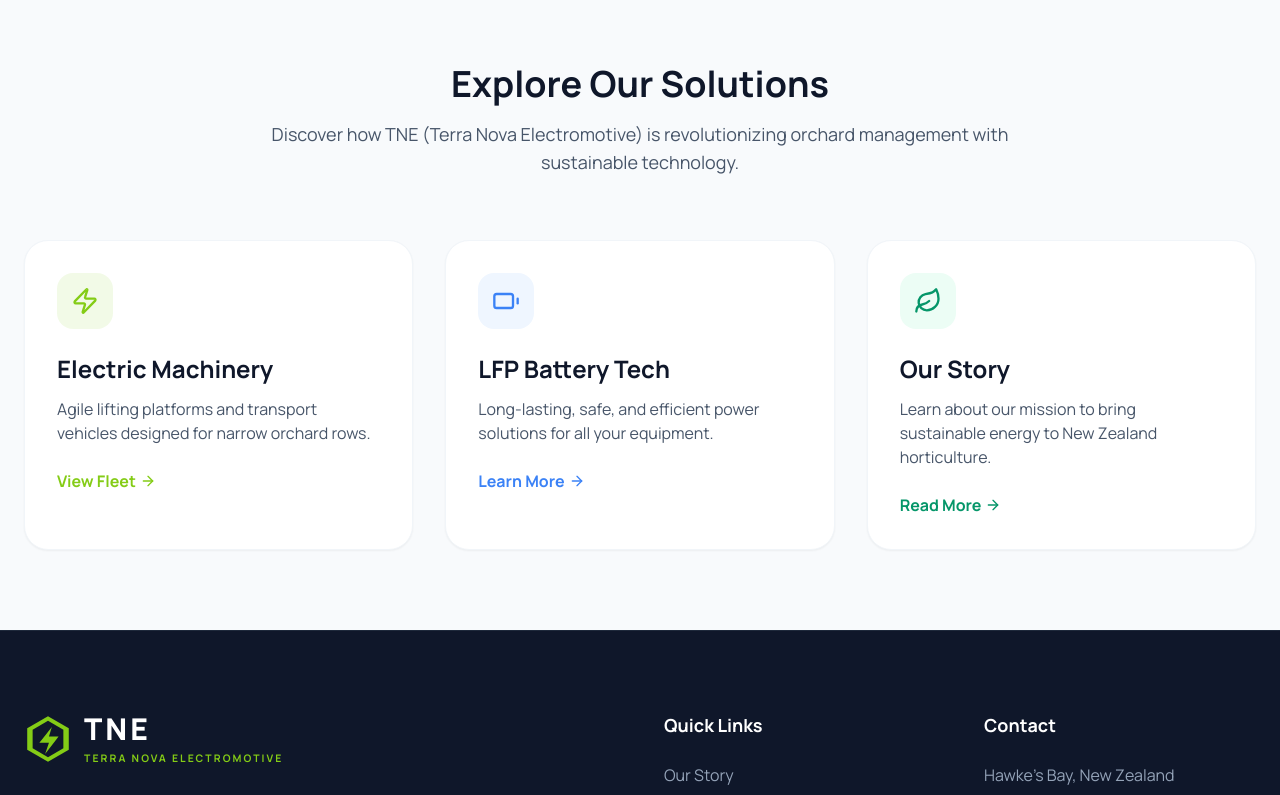
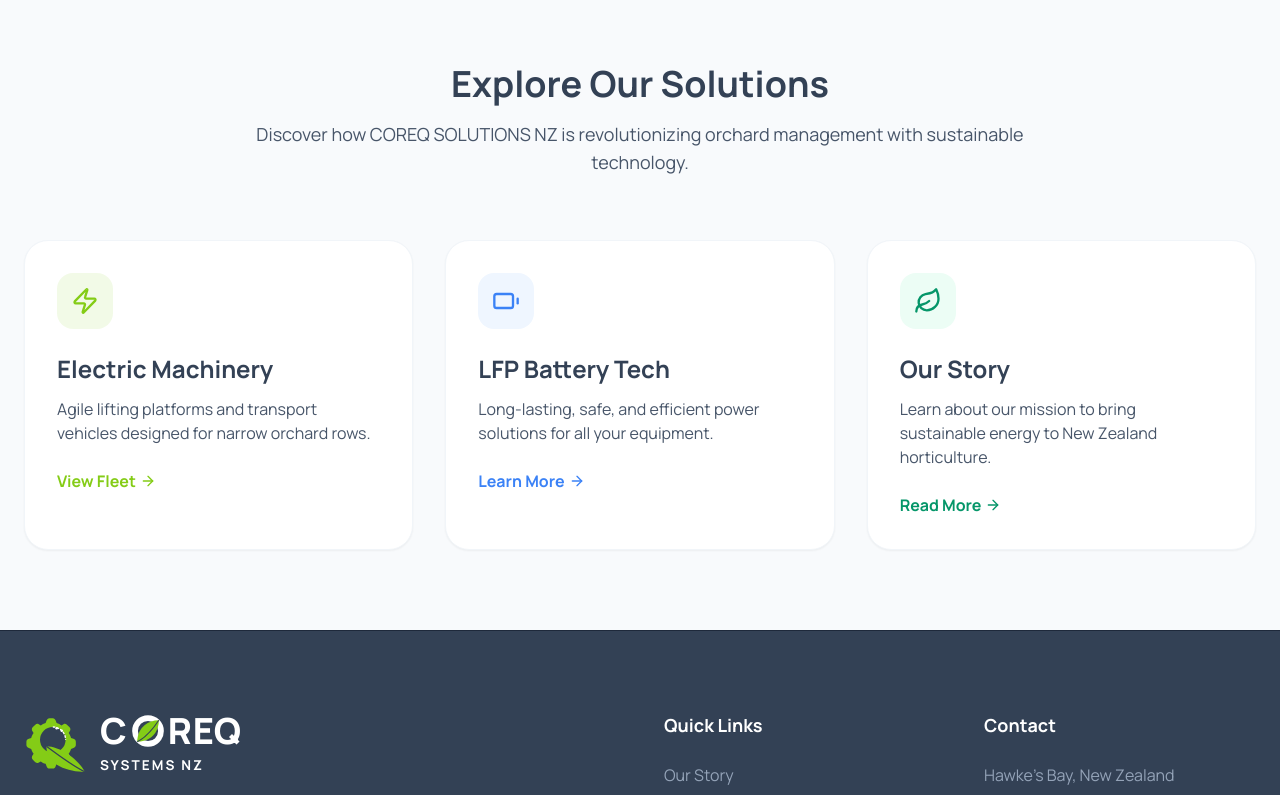
Before and after one commit to sjehong1987/TNE, a React (Vite) app: page / in a window 1280 px wide. Shown: the part 1040-1835 px from the top of the page. Built offline with nearby package versions, Linux system fonts and the light colour scheme; no server answers; the database is empty.

Commit message:
Add files via upload

```diff
--- a/components/BookDemo.tsx
+++ b/components/BookDemo.tsx
@@ -39,7 +39,7 @@ const BookDemo: React.FC = () => {
           // 주의: 여기에 Web3Forms에서 발급받은 Access Key를 입력해야 합니다.
           access_key: import.meta.env.VITE_WEB3FORMS_ACCESS_KEY || 'YOUR_WEB3FORMS_ACCESS_KEY_HERE',
           subject: `New Inquiry: ${formData.interest} - ${formData.name}`,
-          from_name: 'TNE Website Contact Form',
+          from_name: 'COREQ Website Contact Form',
           Name: formData.name,
           Email: formData.email,
           Company: formData.company,
@@ -154,7 +154,7 @@ const BookDemo: React.FC = () => {
                           name="company"
                           value={formData.company}
                           onChange={handleChange}
-                          placeholder="ex) TNE (Terra Nova Electromotive)"
+                          placeholder="ex) COREQ SOLUTIONS NZ"
                           className="w-full bg-slate-50 border border-slate-200 rounded-xl px-4 py-3 focus:outline-none focus:ring-2 focus:ring-mh-green transition-all"
                        />
                     </div>
--- a/components/Footer.tsx
+++ b/components/Footer.tsx
@@ -3,8 +3,11 @@ import { Leaf, Facebook, Instagram, Linkedin, Twitter } from 'lucide-react';
 import { Link } from 'react-router-dom';
 import { IMAGES } from '../images';
 import Logo from './Logo';
+import { useCustomLogo } from '../hooks/useCustomLogo';
 
 const Footer: React.FC = () => {
+  const { customLogo } = useCustomLogo();
+
   return (
     <footer className="bg-mh-dark text-white pt-20 pb-10 border-t border-slate-800">
       <div className="container mx-auto px-6">
@@ -12,11 +15,11 @@ const Footer: React.FC = () => {
 
           <div className="col-span-1 md:col-span-2">
             <Link to="/" className="flex items-center gap-2 mb-6">
-               {IMAGES.logo ? (
+               {customLogo || IMAGES.logo ? (
                   <img
-                    src={IMAGES.logo}
-                    alt="TNE (Terra Nova Electromotive)"
-                    className="h-10 w-auto object-contain max-w-[150px]"
+                    src={customLogo || IMAGES.logo}
+                    alt="COREQ SOLUTIONS NZ"
+                    className="h-16 w-auto object-contain max-w-[200px]"
                   />
                ) : (
                   <Logo dark={false} />
@@ -60,7 +63,7 @@ const Footer: React.FC = () => {
         </div>
 
         <div className="border-t border-slate-800 pt-8 flex flex-col md:flex-row justify-between items-center text-slate-500 text-sm">
-           <p>&copy; {new Date().getFullYear()} TNE (Terra Nova Electromotive). All rights reserved.</p>
+           <p>&copy; {new Date().getFullYear()} COREQ SOLUTIONS NZ. All rights reserved.</p>
            <p>Designed for NZ Orchards.</p>
         </div>
       </div>
--- a/components/Logo.tsx
+++ b/components/Logo.tsx
@@ -7,28 +7,59 @@ interface LogoProps {
 
 const Logo: React.FC<LogoProps> = ({ className = '', dark = false }) => {
   const textColor = dark ? 'text-mh-dark' : 'text-white';
+  const leafColor = '#84CC16'; // mh-green
+  const bgColor = dark ? '#F8FAFC' : '#334155'; // Background color for cutouts
 
   return (
-    <div className={`flex items-center gap-3 ${className}`}>
-      {/* Icon Part */}
-      <div className="relative flex items-center justify-center w-10 h-10 md:w-12 md:h-12 shrink-0">
+    <div className={`flex items-center gap-2 md:gap-3 ${className}`}>
+      {/* Icon Part: Gear with Circuit and Leaf */}
+      <div className="relative flex items-center justify-center w-12 h-12 md:w-16 md:h-16 shrink-0">
         <svg viewBox="0 0 100 100" className="w-full h-full" fill="none" xmlns="http://www.w3.org/2000/svg">
-          {/* Hexagon Base */}
-          <path d="M50 2.5 L93.3 27.5 V72.5 L50 97.5 L6.7 72.5 V27.5 Z" className="fill-mh-green" />
-          {/* Inner Hexagon */}
-          <path d="M50 12 L82 30.5 V69.5 L50 88 L18 69.5 V30.5 Z" className="fill-mh-dark" />
-          {/* Lightning Bolt inside */}
-          <path d="M58 25 L32 58 H52 L44 81 L72 45 H52 L58 25 Z" className="fill-mh-green" />
+          <defs>
+            <mask id="gear-mask">
+              <rect width="100" height="100" fill="white" />
+              <circle cx="45" cy="45" r="20" fill="black" />
+            </mask>
+          </defs>
+
+          {/* Gear */}
+          <g mask="url(#gear-mask)">
+            <path d="M50 5C53 5 55 7 56 10L58 15C62 16 65 18 68 20L73 17C75 16 78 17 80 19L85 24C87 26 87 29 86 31L83 36C85 39 87 42 88 46L93 48C96 49 98 51 98 54V61C98 64 96 66 93 67L88 69C87 73 85 76 83 79L86 84C87 86 87 89 85 91L80 96C78 98 75 99 73 98L68 95C65 97 62 99 58 100L56 105C55 108 53 110 50 110H43C40 110 38 108 37 105L35 100C31 99 28 97 25 95L20 98C18 99 15 98 13 96L8 91C6 89 6 86 7 84L10 79C8 76 6 73 5 69L0 67C-3 66 -5 64 -5 61V54C-5 51 -3 49 0 48L5 46C6 42 8 39 10 36L7 31C6 29 6 26 8 24L13 19C15 17 18 16 20 17L25 20C28 18 31 16 35 15L37 10C38 7 40 5 43 5H50Z"
+                  fill={leafColor} transform="scale(0.75) translate(10, 10)" />
+          </g>
+
+          {/* Circuit lines */}
+          <path d="M45 25 A 20 20 0 0 1 65 45" stroke={dark ? '#334155' : 'white'} strokeWidth="2" fill="none" strokeDasharray="4 2" />
+          <circle cx="59" cy="31" r="2" fill={dark ? '#334155' : 'white'} />
+          <circle cx="51" cy="27" r="2" fill={dark ? '#334155' : 'white'} />
+
+          {/* Leaf overlapping gear */}
+          <path d="M35 55 C 55 55, 85 75, 95 95 C 70 95, 35 85, 35 55 Z" fill={leafColor} />
+          <path d="M35 55 C 55 70, 75 85, 95 95" stroke={bgColor} strokeWidth="2" fill="none" />
         </svg>
       </div>
 
       {/* Text Part */}
       <div className="flex flex-col justify-center">
-        <span className={`text-2xl md:text-3xl font-black tracking-widest leading-none ${textColor}`}>
-          TNE
-        </span>
-        <span className="text-[0.55rem] md:text-[0.65rem] font-bold tracking-[0.2em] text-mh-green uppercase mt-1">
-          Terra Nova Electromotive
+        <div className="flex items-center">
+          <span className={`text-3xl md:text-4xl font-black tracking-wide leading-none ${textColor}`}>
+            C
+          </span>
+          {/* The 'O' with a leaf */}
+          <div className="relative w-7 h-7 md:w-9 md:h-9 mx-0.5 flex items-center justify-center">
+            <svg viewBox="0 0 100 100" className="w-full h-full" fill="none" xmlns="http://www.w3.org/2000/svg">
+              <circle cx="50" cy="50" r="36" stroke={dark ? '#334155' : 'white'} strokeWidth="16" fill="none" />
+              {/* Leaf inside O */}
+              <path d="M20 80 C 20 40, 50 20, 80 20 C 80 60, 50 80, 20 80 Z" fill={leafColor} />
+              <path d="M20 80 C 40 70, 60 50, 80 20" stroke={bgColor} strokeWidth="3" fill="none" />
+            </svg>
+          </div>
+          <span className={`text-3xl md:text-4xl font-black tracking-wide leading-none ${textColor}`}>
+            REQ
+          </span>
+        </div>
+        <span className={`text-[0.7rem] md:text-[0.85rem] font-bold tracking-[0.15em] uppercase mt-1 ${textColor}`}>
+          SYSTEMS NZ
         </span>
       </div>
     </div>
--- a/components/Navigation.tsx
+++ b/components/Navigation.tsx
@@ -3,13 +3,14 @@ import { Menu, X, Zap, ChevronDown, Leaf } from 'lucide-react';
 import { Link, useLocation } from 'react-router-dom';
 import { IMAGES } from '../images';
 import Logo from './Logo';
+import { useCustomLogo } from '../hooks/useCustomLogo';
 
 interface NavigationProps {
   scrolled: boolean;
 }
 
 const navItems = [
-  { label: 'Why TNE?', href: '/our-story' },
+  { label: 'Why COREQ?', href: '/our-story' },
   {
     label: 'Machinery',
     href: '/machinery',
@@ -38,6 +39,7 @@ const navItems = [
 const Navigation: React.FC<NavigationProps> = ({ scrolled }) => {
   const [isOpen, setIsOpen] = useState(false);
   const location = useLocation();
+  const { customLogo } = useCustomLogo();
 
   const isActive = (path: string) => {
     if (path === '/') return location.pathname === '/';
@@ -53,11 +55,11 @@ const Navigation: React.FC<NavigationProps> = ({ scrolled }) => {
       <div className="container mx-auto px-6 flex flex-nowrap justify-between items-center">
         {/* Logo */}
         <Link to="/" className="flex items-center gap-2 group shrink-0">
-          {IMAGES.logo ? (
+          {customLogo || IMAGES.logo ? (
             <img
-              src={IMAGES.logo}
-              alt="TNE (Terra Nova Electromotive)"
-              className="h-10 w-auto object-contain max-w-[150px]"
+              src={customLogo || IMAGES.logo}
+              alt="COREQ SOLUTIONS NZ"
+              className="h-16 w-auto object-contain max-w-[200px]"
             />
           ) : (
             <Logo dark={false} />
--- a/components/WhyMH.tsx
+++ b/components/WhyMH.tsx
@@ -102,7 +102,7 @@ const WhyMH: React.FC = () => {
                             We envision a future where the roar of diesel engines in orchards is replaced by the quiet hum of electric motors.
                          </p>
                          <p className="mt-4 text-slate-300 leading-relaxed text-lg">
-                            TNE (Terra Nova Electromotive) is here to lead that transition, ensuring that the work we do on the land is as clean as the land itself.
+                            COREQ SOLUTIONS NZ is here to lead that transition, ensuring that the work we do on the land is as clean as the land itself.
                          </p>
                       </div>
                   </div>
--- /dev/null
+++ b/hooks/useCustomLogo.ts
@@ -0,0 +1,30 @@
+import { useState, useEffect } from 'react';
+
+export const useCustomLogo = () => {
+  const [customLogo, setCustomLogo] = useState<string | null>(null);
+
+  useEffect(() => {
+    const savedLogo = localStorage.getItem('customLogo');
+    if (savedLogo) {
+      setCustomLogo(savedLogo);
+    }
+
+    const handleLogoUpdate = () => {
+      setCustomLogo(localStorage.getItem('customLogo'));
+    };
+
+    window.addEventListener('logo-updated', handleLogoUpdate);
+    return () => window.removeEventListener('logo-updated', handleLogoUpdate);
+  }, []);
+
+  const updateLogo = (base64String: string | null) => {
+    if (base64String) {
+      localStorage.setItem('customLogo', base64String);
+    } else {
+      localStorage.removeItem('customLogo');
+    }
+    window.dispatchEvent(new Event('logo-updated'));
+  };
+
+  return { customLogo, updateLogo };
+};
--- a/index.html
+++ b/index.html
@@ -9,14 +9,14 @@
     <!-- Open Graph / Facebook -->
     <meta property="og:type" content="website" />
     <meta property="og:url" content="https://greendrive.co.nz/" />
-    <meta property="og:title" content="TNE (Terra Nova Electromotive) - The Smart Fit for Any Orchard" />
+    <meta property="og:title" content="COREQ SOLUTIONS NZ - The Smart Fit for Any Orchard" />
     <meta property="og:description" content="Agile, Sustainable, and Reliable EV solutions for New Zealand agriculture. Custom-built electric machinery maximizing efficiency without damaging trees." />
     <meta property="og:image" content="https://greendrive.co.nz/og-image.jpg" />
 
     <!-- Twitter -->
     <meta property="twitter:card" content="summary_large_image" />
     <meta property="twitter:url" content="https://greendrive.co.nz/" />
-    <meta property="twitter:title" content="TNE (Terra Nova Electromotive) - The Smart Fit for Any Orchard" />
+    <meta property="twitter:title" content="COREQ SOLUTIONS NZ - The Smart Fit for Any Orchard" />
     <meta property="twitter:description" content="Agile, Sustainable, and Reliable EV solutions for New Zealand agriculture. Custom-built electric machinery maximizing efficiency without damaging trees." />
     <meta property="twitter:image" content="https://greendrive.co.nz/twitter-image.jpg" />
 
@@ -28,7 +28,7 @@
           {
             "@type": "Organization",
             "@id": "https://greendrive.co.nz/#organization",
-            "name": "TNE (Terra Nova Electromotive)",
+            "name": "COREQ SOLUTIONS NZ",
             "url": "https://greendrive.co.nz/",
             "logo": {
               "@type": "ImageObject",
@@ -45,7 +45,7 @@
           {
             "@type": "LocalBusiness",
             "@id": "https://greendrive.co.nz/#localbusiness",
-            "name": "TNE (Terra Nova Electromotive)",
+            "name": "COREQ SOLUTIONS NZ",
             "image": "https://greendrive.co.nz/logo.png",
             "url": "https://greendrive.co.nz/",
             "telephone": "",
@@ -75,7 +75,7 @@
             "@type": "WebSite",
             "@id": "https://greendrive.co.nz/#website",
             "url": "https://greendrive.co.nz/",
-            "name": "TNE (Terra Nova Electromotive)",
+            "name": "COREQ SOLUTIONS NZ",
             "description": "The Smart Fit for Any Orchard. Agile, Sustainable, and Reliable EV solutions for New Zealand agriculture.",
             "publisher": {
               "@id": "https://greendrive.co.nz/#organization"
@@ -85,7 +85,7 @@
       }
     </script>
 
-    <title>TNE (Terra Nova Electromotive) - The Smart Fit for Any Orchard</title>
+    <title>COREQ SOLUTIONS NZ - The Smart Fit for Any Orchard</title>
     <script src="https://cdn.tailwindcss.com"></script>
     <link rel="preconnect" href="https://fonts.googleapis.com">
     <link rel="preconnect" href="https://fonts.gstatic.com" crossorigin>
@@ -99,10 +99,10 @@
             },
             colors: {
               mh: {
-                green: '#84CC16', // Lime-500 equivalent, fresh and electric like VoltHaus
-                dark: '#0F172A', // Slate-900
+                green: '#84CC16', // Volt Green (Bright Green)
+                dark: '#334155', // Industrial Slate (Grey)
                 light: '#F8FAFC', // Slate-50
-                blue: '#0284C7', // Sky-600
+                blue: '#0EA5E9', // Sky-500
                 accent: '#A3E635' // Lime-400
               }
             },
--- a/metadata.json
+++ b/metadata.json
@@ -1,5 +1,5 @@
 {
-  "name": "TNE",
+  "name": "COREQ SOLUTIONS NZ",
   "description": "The Smart Fit for Any Orchard. Agile, Sustainable, and Reliable EV solutions for New Zealand agriculture.",
   "requestFramePermissions": []
 }
--- a/pages/Admin.tsx
+++ b/pages/Admin.tsx
@@ -1,8 +1,11 @@
-import React, { useState, useEffect } from 'react';
+import React, { useState, useEffect, useRef } from 'react';
 import { GalleryService, GalleryItem } from '../services/galleryService';
 import { ProductService, Product } from '../services/productService';
 import { HeroService, HeroSlide, HeroProduct } from '../services/heroService';
-import { Check, Trash2, RefreshCw, AlertCircle, Lock, LogIn, Plus, Edit2, X, Upload } from 'lucide-react';
+import { Check, Trash2, RefreshCw, AlertCircle, Lock, LogIn, Plus, Edit2, X, Upload, Camera } from 'lucide-react';
+import { useCustomLogo } from '../hooks/useCustomLogo';
+import { IMAGES } from '../images';
+import Logo from '../components/Logo';
 
 const AdminPage: React.FC = () => {
   const [isAuthenticated, setIsAuthenticated] = useState(false);
@@ -14,7 +17,7 @@ const AdminPage: React.FC = () => {
   const [activeTab, setActiveTab] = useState<'pending' | 'approved'>('pending');
 
   // Product State
-  const [activeSection, setActiveSection] = useState<'gallery' | 'products' | 'hero'>('gallery');
+  const [activeSection, setActiveSection] = useState<'gallery' | 'products' | 'hero' | 'settings'>('gallery');
   const [products, setProducts] = useState<Product[]>([]);
   const [isProductModalOpen, setIsProductModalOpen] = useState(false);
   const [editingProduct, setEditingProduct] = useState<Product | null>(null);
@@ -55,6 +58,22 @@ const AdminPage: React.FC = () => {
     image: '',
     youtubeId: ''
   });
+
+  // Settings State
+  const { customLogo, updateLogo } = useCustomLogo();
+  const logoInputRef = useRef<HTMLInputElement>(null);
+
+  const handleLogoUpload = (e: React.ChangeEvent<HTMLInputElement>) => {
+    const file = e.target.files?.[0];
+    if (file) {
+      const reader = new FileReader();
+      reader.onloadend = () => {
+        const base64String = reader.result as string;
+        updateLogo(base64String);
+      };
+      reader.readAsDataURL(file);
+    }
+  };
 
   useEffect(() => {
     if (isAuthenticated) {
@@ -487,7 +506,82 @@ const AdminPage: React.FC = () => {
           >
             Hero Content
           </button>
+          <button
+            onClick={() => setActiveSection('settings')}
+            className={`px-6 py-2 rounded-lg font-bold text-sm transition-all whitespace-nowrap ${
+              activeSection === 'settings' ? 'bg-white text-mh-dark shadow-sm' : 'text-slate-500 hover:text-slate-700'
+            }`}
+          >
+            Site Settings
+          </button>
         </div>
+
+        {/* --- SETTINGS SECTION --- */}
+        {activeSection === 'settings' && (
+          <>
+            <div className="flex justify-between items-center mb-6">
+               <h2 className="text-xl font-bold text-mh-dark">Site Settings</h2>
+            </div>
+            <div className="bg-white p-6 rounded-xl border border-slate-100 shadow-sm max-w-2xl">
+              <h3 className="font-bold text-lg text-mh-dark mb-4">Website Logo</h3>
+              <p className="text-slate-500 text-sm mb-6">
+                Upload a custom logo to replace the default one. This will update the logo in the navigation bar and footer.
+              </p>
+
+              <div className="flex items-center gap-6">
+                <div className="w-48 h-24 bg-slate-100 rounded-lg border border-slate-200 flex items-center justify-center p-4 relative group">
+                  {customLogo || IMAGES.logo ? (
+                    <img
+                      src={customLogo || IMAGES.logo}
+                      alt="Current Logo"
+                      className="max-w-full max-h-full object-contain"
+                    />
+                  ) : (
+                    <Logo dark={true} />
+                  )}
+
+                  <div className="absolute inset-0 bg-black/50 opacity-0 group-hover:opacity-100 transition-opacity rounded-lg flex items-center justify-center gap-2">
+                    <button
+                      onClick={() => logoInputRef.current?.click()}
+                      className="bg-white text-mh-dark p-2 rounded-full hover:bg-mh-green transition-colors"
+                      title="Upload new logo"
+                    >
+                      <Camera className="w-4 h-4" />
+                    </button>
+                    {customLogo && (
+                      <button
+                        onClick={() => updateLogo(null)}
+                        className="bg-red-500 text-white p-2 rounded-full hover:bg-red-600 transition-colors"
+                        title="Remove custom logo"
+                      >
+                        <Trash2 className="w-4 h-4" />
+                      </button>
+                    )}
+                  </div>
+                </div>
+
+                <div className="flex-1">
+                  <button
+                    onClick={() => logoInputRef.current?.click()}
+                    className="bg-mh-dark text-white px-4 py-2 rounded-lg font-bold text-sm hover:bg-slate-800 transition-colors flex items-center gap-2 mb-2"
+                  >
+                    <Upload className="w-4 h-4" /> Upload Logo
+                  </button>
+                  <p className="text-xs text-slate-400">
+                    Recommended format: PNG with transparent background. Max height: 64px.
+                  </p>
+                  <input
+                    type="file"
+                    ref={logoInputRef}
+                    onChange={handleLogoUpload}
+                    accept="image/*"
+                    className="hidden"
+                  />
+                </div>
+              </div>
+            </div>
+          </>
+        )}
 
         {/* --- HERO SECTION --- */}
         {activeSection === 'hero' && (
--- a/pages/Gallery.tsx
+++ b/pages/Gallery.tsx
@@ -112,7 +112,7 @@ const GalleryPage: React.FC = () => {
               Field <span className="text-mh-green">Gallery</span>
             </h1>
             <p className="text-slate-600 text-lg max-w-2xl">
-              See how TNE (Terra Nova Electromotive) products are making a difference in the real world.
+              See how COREQ SOLUTIONS NZ products are making a difference in the real world.
               Browse stories from our community or share your own experience.
             </p>
           </div>
--- a/pages/Home.tsx
+++ b/pages/Home.tsx
@@ -16,7 +16,7 @@ const Home: React.FC = () => {
               Explore Our Solutions
             </h2>
             <p className="text-slate-600 text-lg">
-              Discover how TNE (Terra Nova Electromotive) is revolutionizing orchard management with sustainable technology.
+              Discover how COREQ SOLUTIONS NZ is revolutionizing orchard management with sustainable technology.
             </p>
           </div>
 
```
Also changed, not shown: public/llms.txt, public/logo.png (added).
